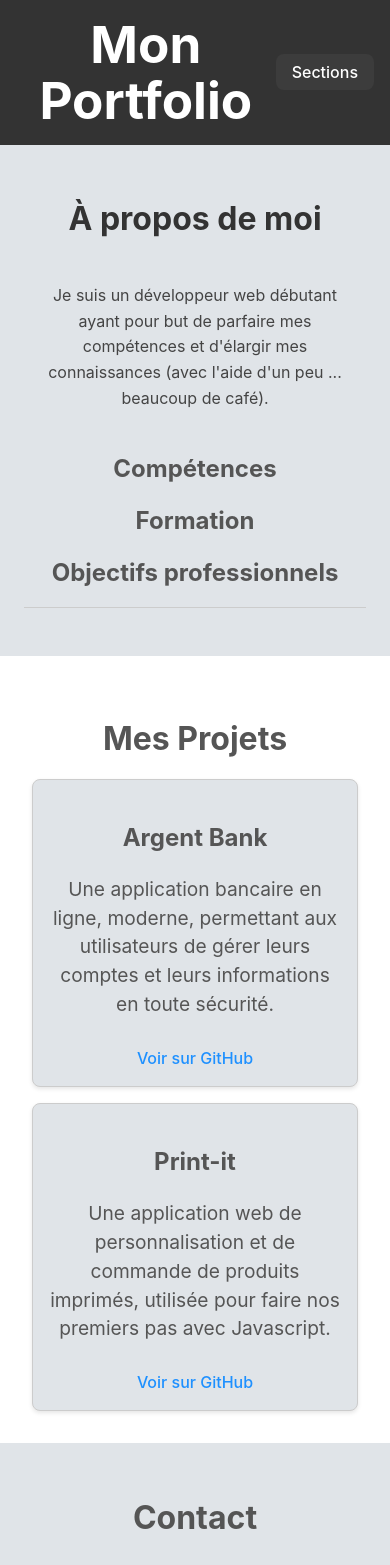
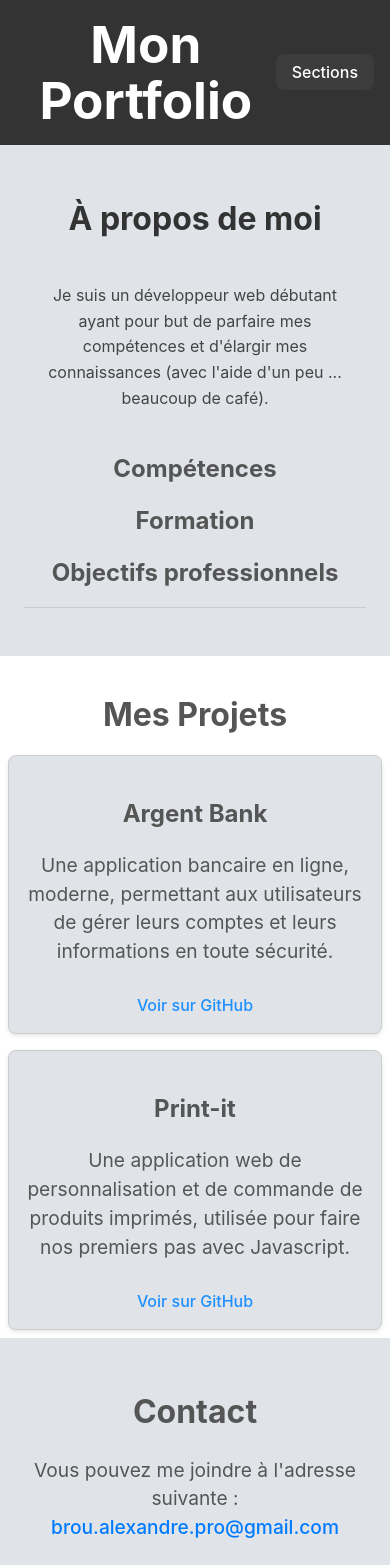
Before and after one commit to Alex-b6/p12---Portfolio, a React (Vite) app: page / in a window 390 px wide. Shown: the top 1565 px of the page. Built offline with nearby package versions, Linux system fonts and the light colour scheme.

Commit message:
Add : Added some responsive changes to mobile and tablette parts.

```diff
--- a/src/style/projects.scss
+++ b/src/style/projects.scss
@@ -25,6 +25,7 @@
       width: 300px;
       box-shadow: 0 2px 4px rgba(0, 0, 0, 0.1);
       cursor: pointer;
+      transition: width 0.3s ease;
 
       h3 {
         font-size: $font-size-small;
@@ -68,7 +69,7 @@
     padding: $spacing-small;
     max-width: 80%;
     max-height: 80%;
-    overflow-y: scroll;
+    overflow-y: auto;
     border-radius: 8px;
     position: relative;
     text-align: left;
@@ -83,6 +84,16 @@
 
     h2 {
       margin-top: 0;
+      font-size: $font-size-large;
+      color: $color-dark;
+
+      @media (max-width: 768px) {
+        font-size: $font-size-medium;
+      }
+
+      @media (max-width: 480px) {
+        font-size: $font-size-small;
+      }
     }
 
     .carousel {
@@ -155,6 +166,14 @@
       color: $color-dark;
       line-height: 1.5;
       margin-bottom: $spacing-small;
+
+      @media (max-width: 768px) {
+        font-size: 1rem;
+      }
+
+      @media (max-width: 480px) {
+        font-size: 0.9rem;
+      }
     }
 
     .full-description {
@@ -162,6 +181,14 @@
       color: $color-gray;
       line-height: 1.5;
       margin-bottom: $spacing-large;
+
+      @media (max-width: 768px) {
+        font-size: $font-size-small;
+      }
+
+      @media (max-width: 480px) {
+        font-size: $font-size-smaller;
+      }
     }
 
     .modal-buttons {
@@ -179,6 +206,15 @@
         cursor: pointer;
         text-align: center;
         text-decoration: none;
+
+        @media (max-width: 768px) {
+          font-size: $font-size-small;
+        }
+
+        @media (max-width: 480px) {
+          font-size: $font-size-smaller;
+          padding: $spacing-small $spacing-smaller;
+        }
       }
 
       a:hover, button:hover {
@@ -186,4 +222,48 @@
       }
     }
   }
+
+  @media (max-width: 1024px) {
+    padding: $spacing-small;
+
+    .projects-grid {
+      .project {
+        width: 45%; // Adjust width progressively for screens below 1024px
+      }
+    }
+  }
+
+  @media (max-width: 900px) {
+    .projects-grid {
+      .project {
+        width: 60%; // Adjust width progressively for screens below 900px
+      }
+    }
+  }
+
+  @media (max-width: 768px) {
+    padding: $spacing-smaller;
+
+    .projects-grid {
+      .project {
+        width: 100%; // Full width for screens below 768px
+      }
+    }
+
+    .modal-content {
+      max-width: 90%;
+      max-height: 90%;
+      padding: $spacing-small;
+    }
+  }
+
+  @media (max-width: 480px) {
+    padding: $spacing-smaller;
+
+    .modal-content {
+      max-width: 95%;
+      max-height: 95%;
+      padding: $spacing-smaller;
+    }
+  }
 }
```
